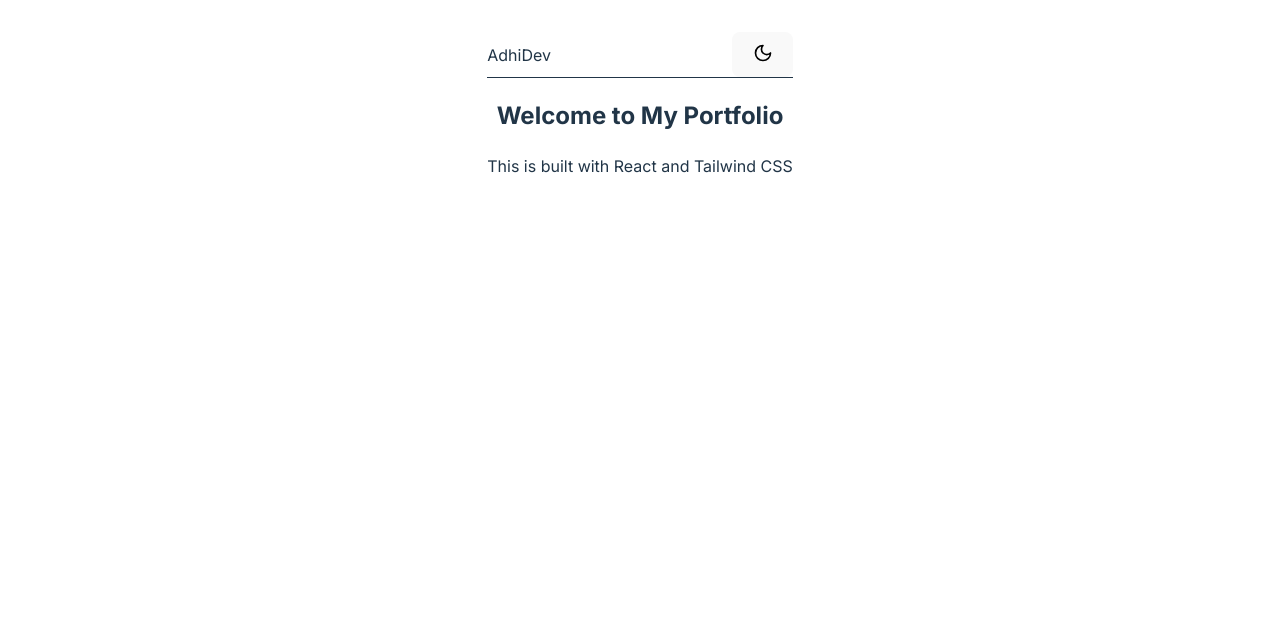
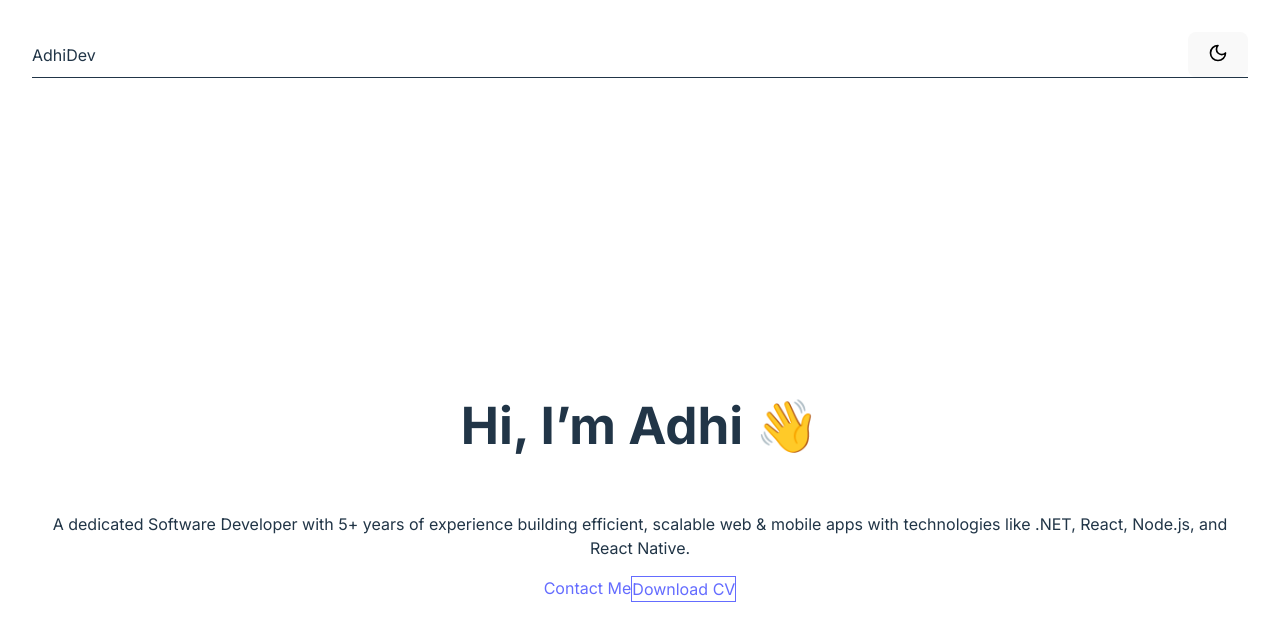
Before and after one commit to francisadhi/HomeBase, a React (Vite) app: page / in a window 1280 px wide. Shown: the top 640 px of the page. Built offline with nearby package versions, Linux system fonts and the light colour scheme.

Commit message:
change hero

```diff
--- a/src/components/Hero.tsx
+++ b/src/components/Hero.tsx
@@ -2,38 +2,34 @@ import React from 'react';
 
 const Hero = () => {
   return (
-    // <section
-    //   id="home"
-    //   className="min-h-screen flex flex-col items-center justify-center text-center px-4 md:px-8 bg-white dark:bg-gray-900 transition-colors"
-    // >
-    //   <h1 className="text-4xl md:text-5xl lg:text-6xl font-extrabold text-gray-900 dark:text-white leading-tight">
-    //     Hi, I’m <span className="text-blue-600 dark:text-blue-400">Adhi</span> 👋
-    //   </h1>
+    <section
+      id="home"
+      className="min-h-screen flex flex-col items-center justify-center text-center px-4 md:px-8 bg-white dark:bg-gray-900 transition-colors"
+    >
+      <h1 className="text-4xl md:text-5xl lg:text-6xl font-extrabold text-gray-900 dark:text-white leading-tight">
+        Hi, I’m <span className="text-blue-600 dark:text-blue-400">Adhi</span> 👋
+      </h1>
 
-    //   <p className="mt-6 text-lg md:text-xl text-gray-600 dark:text-gray-300 max-w-2xl">
-    //     A dedicated Software Developer with 5+ years of experience building efficient, scalable web & mobile apps with technologies like
-    //     <span className="font-semibold"> .NET, React, Node.js, and React Native</span>.
-    //   </p>
+      <p className="mt-6 text-lg md:text-xl text-gray-600 dark:text-gray-300 max-w-2xl">
+        A dedicated Software Developer with 5+ years of experience building efficient, scalable web & mobile apps with technologies like
+        <span className="font-semibold"> .NET, React, Node.js, and React Native</span>.
+      </p>
 
-    //   <div className="mt-8 flex gap-4 flex-wrap justify-center">
-    //     <a
-    //       href="#contact"
-    //       className="px-6 py-3 bg-blue-600 text-white rounded-xl shadow-md hover:bg-blue-700 transition-all"
-    //     >
-    //       Contact Me
-    //     </a>
-    //     <a
-    //       href="/CV-Adhi.pdf"
-    //       className="px-6 py-3 border border-blue-600 text-blue-600 dark:text-blue-400 rounded-xl hover:bg-blue-50 dark:hover:bg-gray-800 transition-all"
-    //       download
-    //     >
-    //       Download CV
-    //     </a>
-    //   </div>
-    // </section>
-    <section className="bg-white text-black dark:bg-gray-900 dark:text-white">
-      <h2 className="text-4xl font-bold mb-4">Welcome to My Portfolio</h2>
-      <p className="text-lg">This is built with React and Tailwind CSS</p>
+      <div className="mt-8 flex gap-4 flex-wrap justify-center">
+        <a
+          href="#contact"
+          className="px-6 py-3 bg-blue-600 text-white rounded-xl shadow-md hover:bg-blue-700 transition-all"
+        >
+          Contact Me
+        </a>
+        <a
+          href="/CV-Adhi.pdf"
+          className="px-6 py-3 border border-blue-600 text-blue-600 dark:text-blue-400 rounded-xl hover:bg-blue-50 dark:hover:bg-gray-800 transition-all"
+          download
+        >
+          Download CV
+        </a>
+      </div>
     </section>
   );
 };
```
